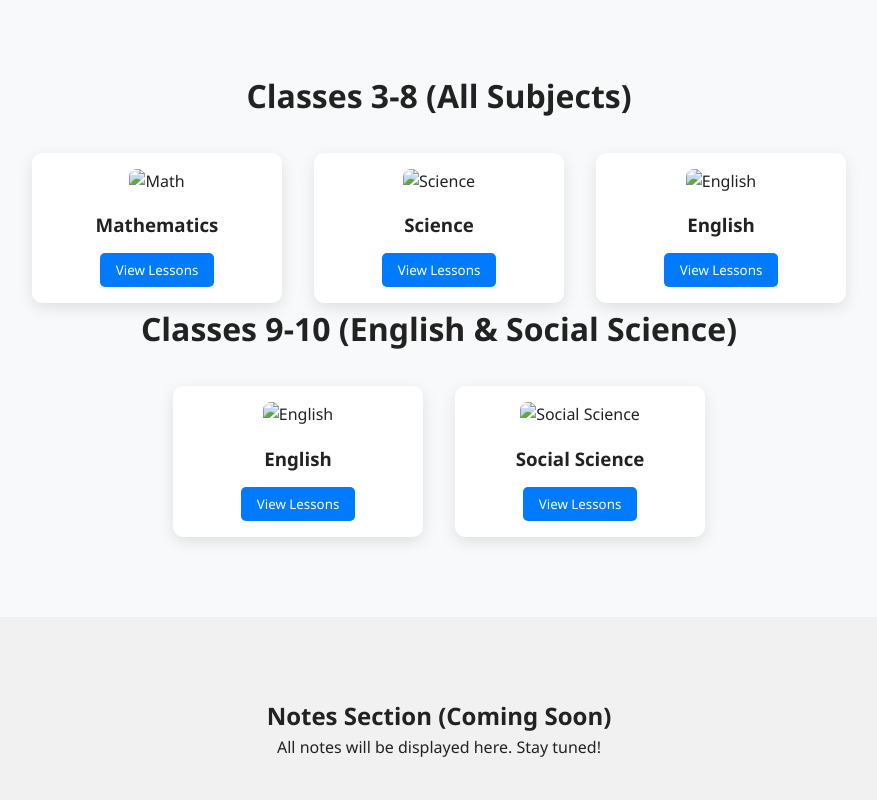
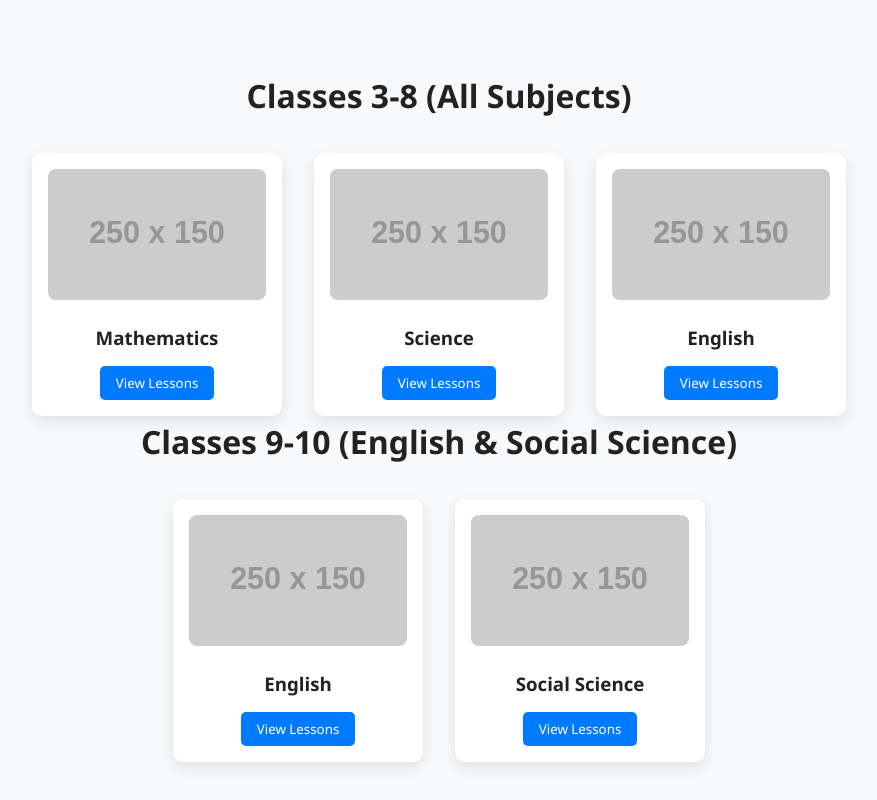
Before and after one commit to iamdevshah3011/xpertz, a plain HTML site: page index.html in a window 1280 px wide. Shown: the part 660-1460 px from the top of the page, without its empty margins (201-1078 px from the left). Drawn offline with Linux system fonts and the light colour scheme; placeholder pictures from the web are drawn by us; files whose address does not match are found by name.

Commit message:
Update index.html

```diff
--- a/index.html
+++ b/index.html
@@ -40,17 +40,17 @@
         <h2>Classes 3-8 (All Subjects)</h2>
         <div class="tiles-container">
             <div class="tile">
-                <img src="assets/placeholder1.jpg" alt="Math">
+                <img src="https://via.placeholder.com/250x150" alt="Placeholder">
                 <h3>Mathematics</h3>
                 <button class="btn-tile">View Lessons</button>
             </div>
             <div class="tile">
-                <img src="assets/placeholder2.jpg" alt="Science">
+                <img src="https://via.placeholder.com/250x150" alt="Placeholder">
                 <h3>Science</h3>
                 <button class="btn-tile">View Lessons</button>
             </div>
             <div class="tile">
-                <img src="assets/placeholder3.jpg" alt="English">
+                <img src="https://via.placeholder.com/250x150" alt="Placeholder">
                 <h3>English</h3>
                 <button class="btn-tile">View Lessons</button>
             </div>
@@ -60,12 +60,12 @@
         <h2>Classes 9-10 (English & Social Science)</h2>
         <div class="tiles-container">
             <div class="tile">
-                <img src="assets/placeholder1.jpg" alt="English">
+                <img src="https://via.placeholder.com/250x150" alt="Placeholder">
                 <h3>English</h3>
                 <button class="btn-tile">View Lessons</button>
             </div>
             <div class="tile">
-                <img src="assets/placeholder2.jpg" alt="Social Science">
+                <img src="https://via.placeholder.com/250x150" alt="Placeholder">
                 <h3>Social Science</h3>
                 <button class="btn-tile">View Lessons</button>
             </div>
```
